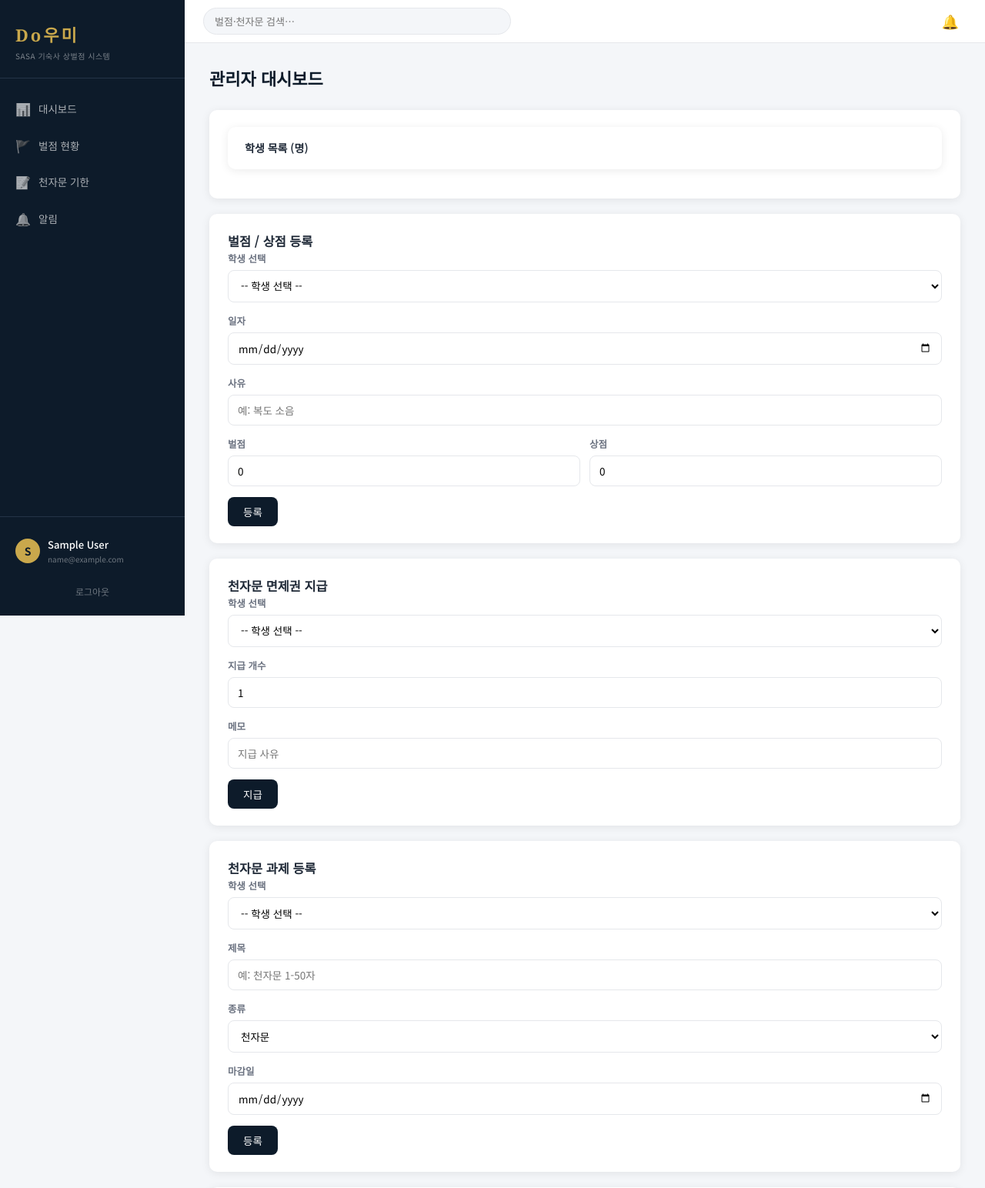
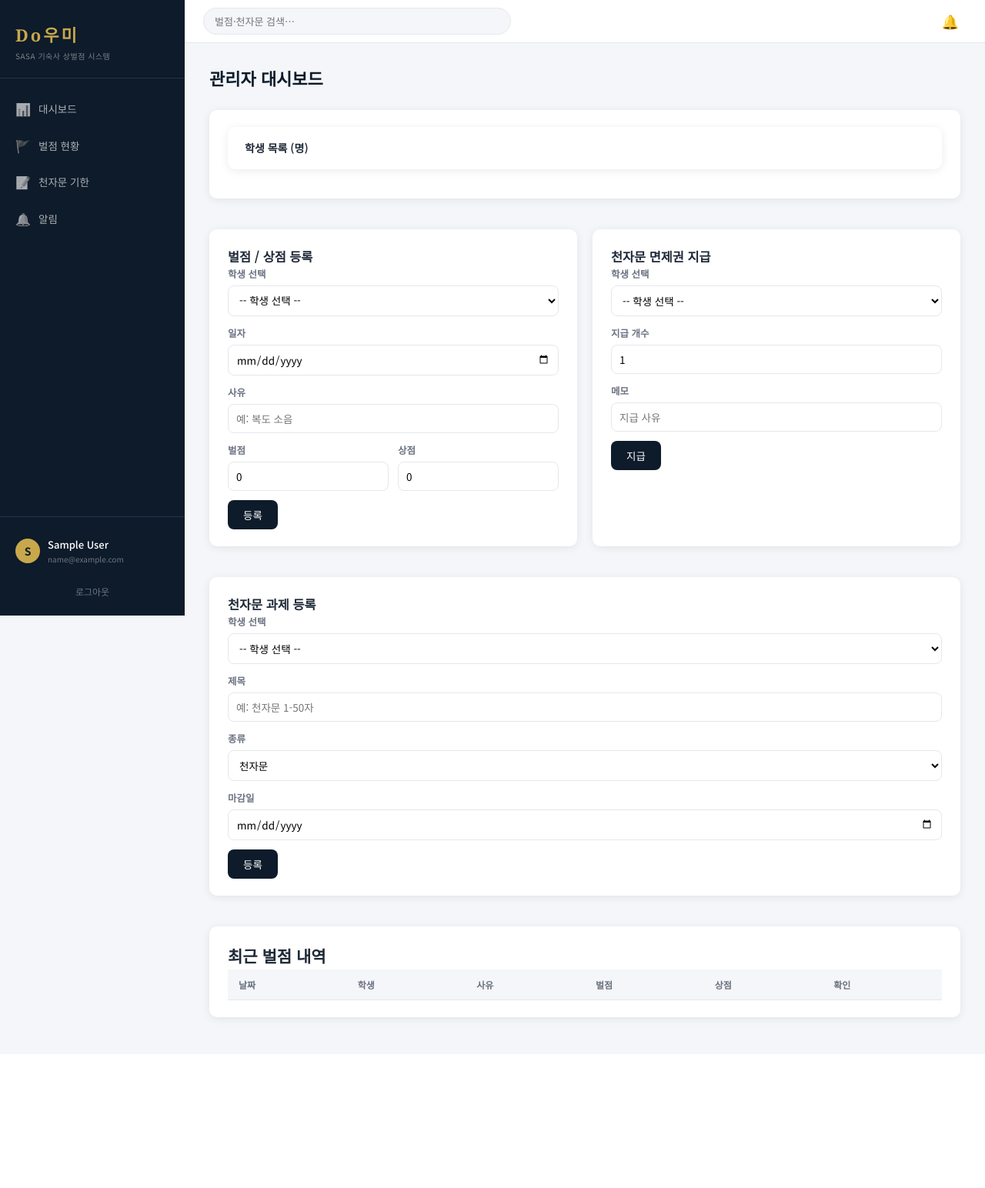
Before and after one commit to sasa10th/Do-umi, a Flask app: template templates/dashboard/admin.html in a window 1280 px wide. Shown: the top 1544 px of the page at 77% size. After the commit the page ends 1331 px from the top, so only its background shows below. Run offline with Flask 3, Linux system fonts and the light colour scheme; the template is opened without the code that fills it, so the values that code supplies are empty; the visitor is signed in with stand-in values (Sample User, id 1); data comes from the database, SQL or seed files in the repository.

Commit message:
3 divide in admin.html

```diff
--- a/templates/dashboard/admin.html
+++ b/templates/dashboard/admin.html
@@ -1,11 +1,45 @@
 {% extends "base.html" %}
 {% block title %}관리자 대시보드{% endblock %}
 
+
+
 {% block content %}
+
+<style>
+/* 관리자 대시보드 그리드 영역 레이아웃 고정 */
+.admin-grid {
+  display: flex;
+  flex-wrap: wrap;
+  gap: 20px;
+  width: 100%;
+}
+
+/* 전체 너비를 써야 하는 카드 (학생 목록, 최근 벌점 내역) */
+.admin-grid .admin-full {
+  flex: 1 1 100%;
+  width: 100%;
+}
+
+/* 3개의 폼 카드를 가로 3분할로 줄이기 */
+.admin-grid .section-card:not(.admin-full) {
+  flex: 1 1 calc(33.333% - 14px);
+  min-width: 320px;
+  box-sizing: border-box;
+}
+
+/* 폼 내부 디자인 조밀하게 정리 */
+.admin-form .form-group {
+  margin-bottom: 12px;
+}
+.admin-form input, .admin-form select {
+  width: 100%;
+  padding: 8px 10px;
+}
+</style>
 <div class="page-header">
   <h1 class="page-title">관리자 대시보드</h1>
 </div>
-
+<div class="admin-grid">
 <!-- 학생 목록 -->
 <div class="section-card admin-full">
   <details class="collapsible">
```
